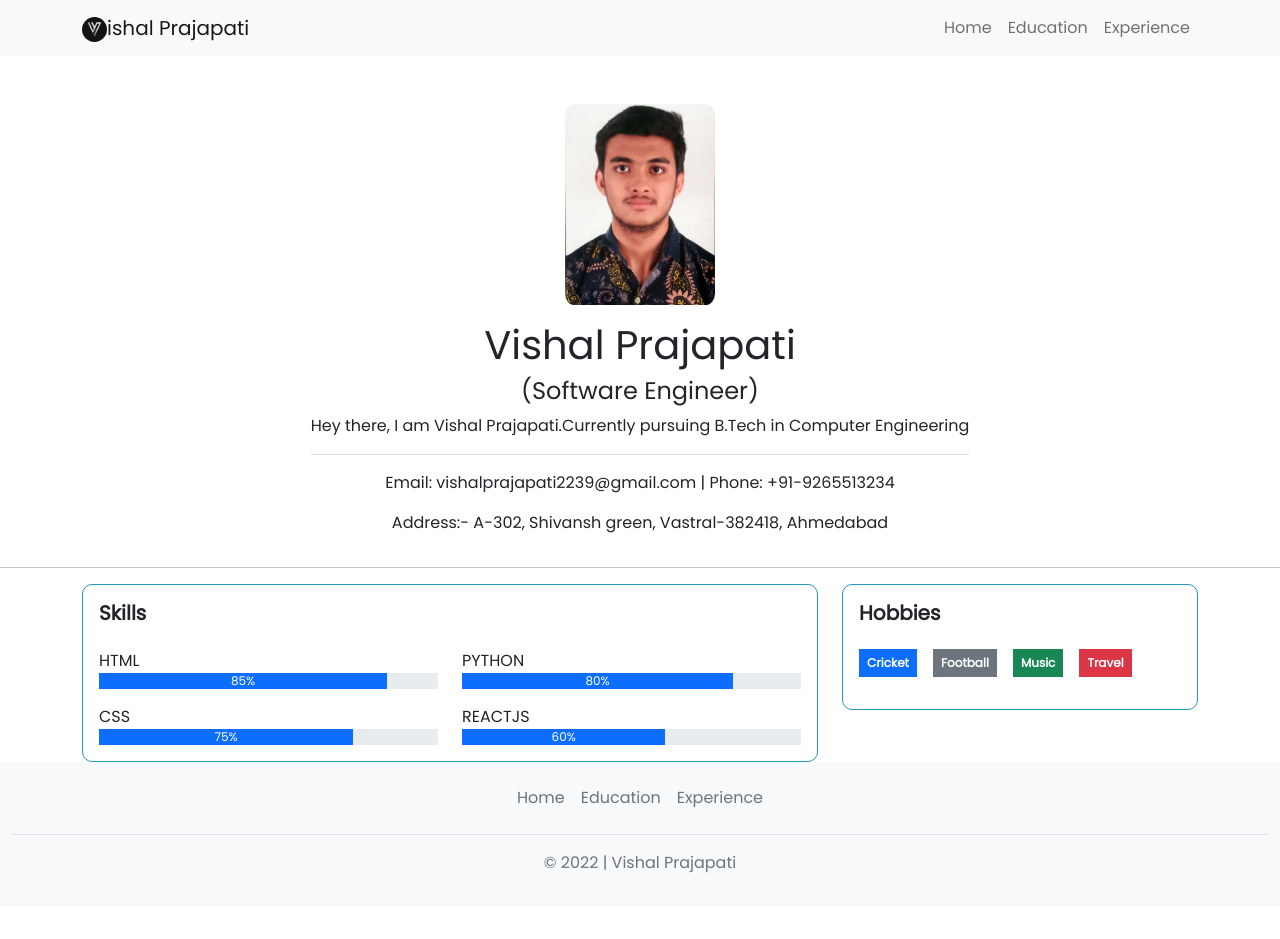
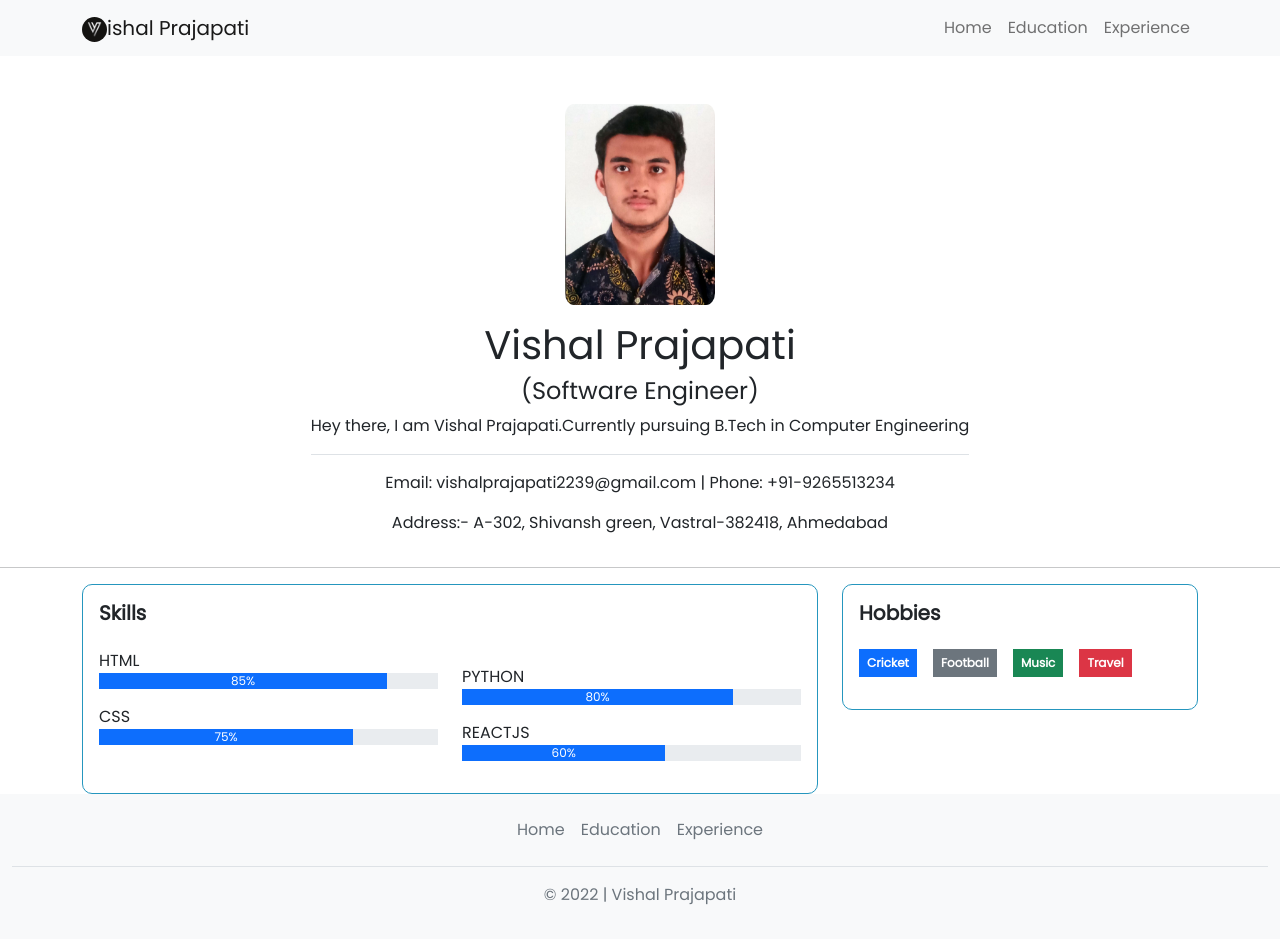
Before and after one commit to vishal1003p/vishal1, a React (Create React App) app: page / in a window 1280 px wide. Before the commit the page ends 907 px from the top, so only its background shows below. Built offline with nearby package versions, Linux system fonts and the light colour scheme.

Commit message:
Update Home.js

```diff
--- a/src/pages/Home.js
+++ b/src/pages/Home.js
@@ -38,8 +38,8 @@ function Home() {
                                             </div>
                                         </div>
                                     </div>
-                                    <div className="col-md-6">
-                                        <div classname="py-3">
+                                    <div className="col-md-6 py-3">
+                                        <div>
                                             <p className="mb-0">PYTHON</p>
                                             <div className="progress">
                                                 <div className="progress-bar" role="progressbar" style={{ width: "80%" }}>80%</div>
```
